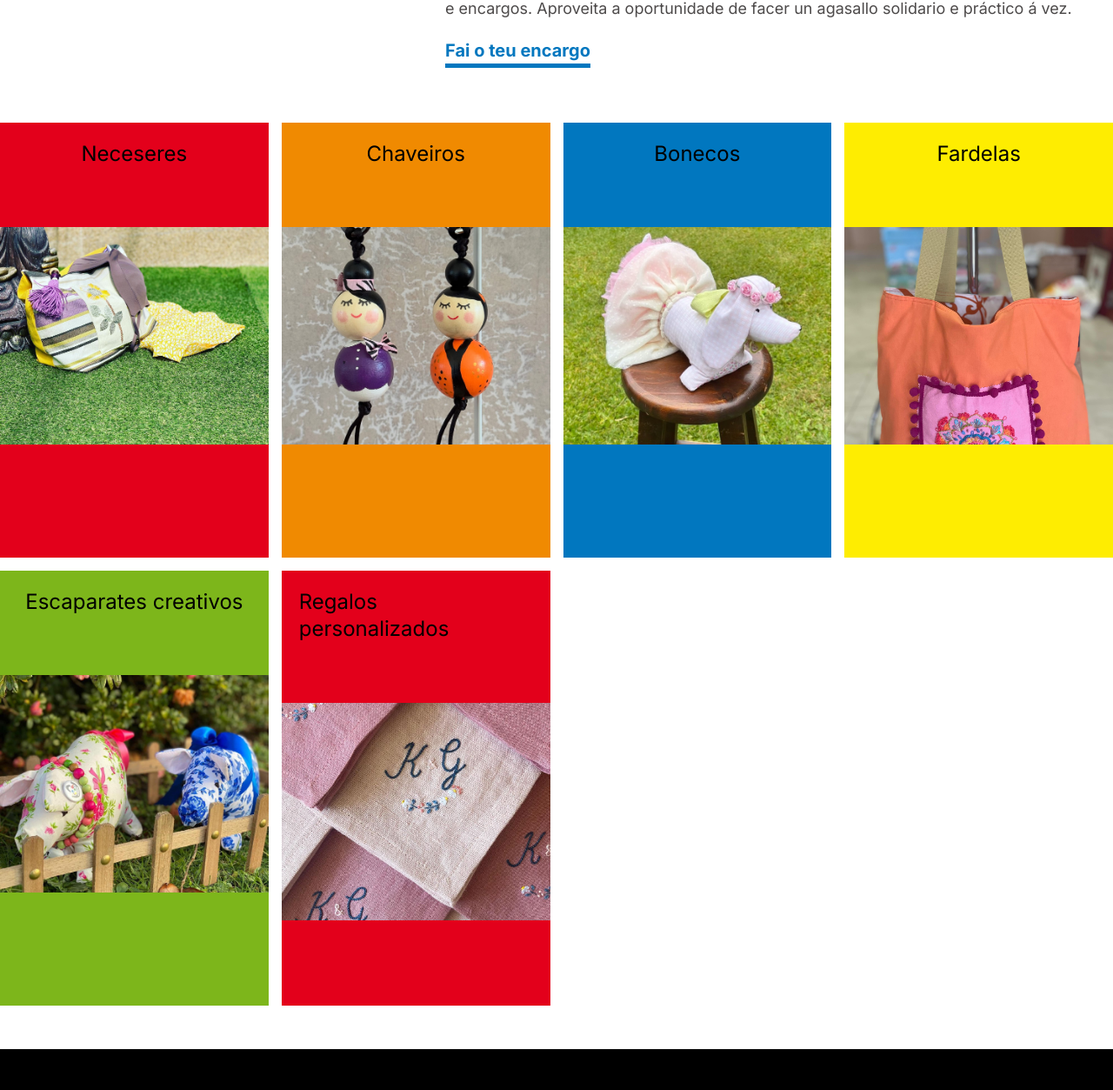
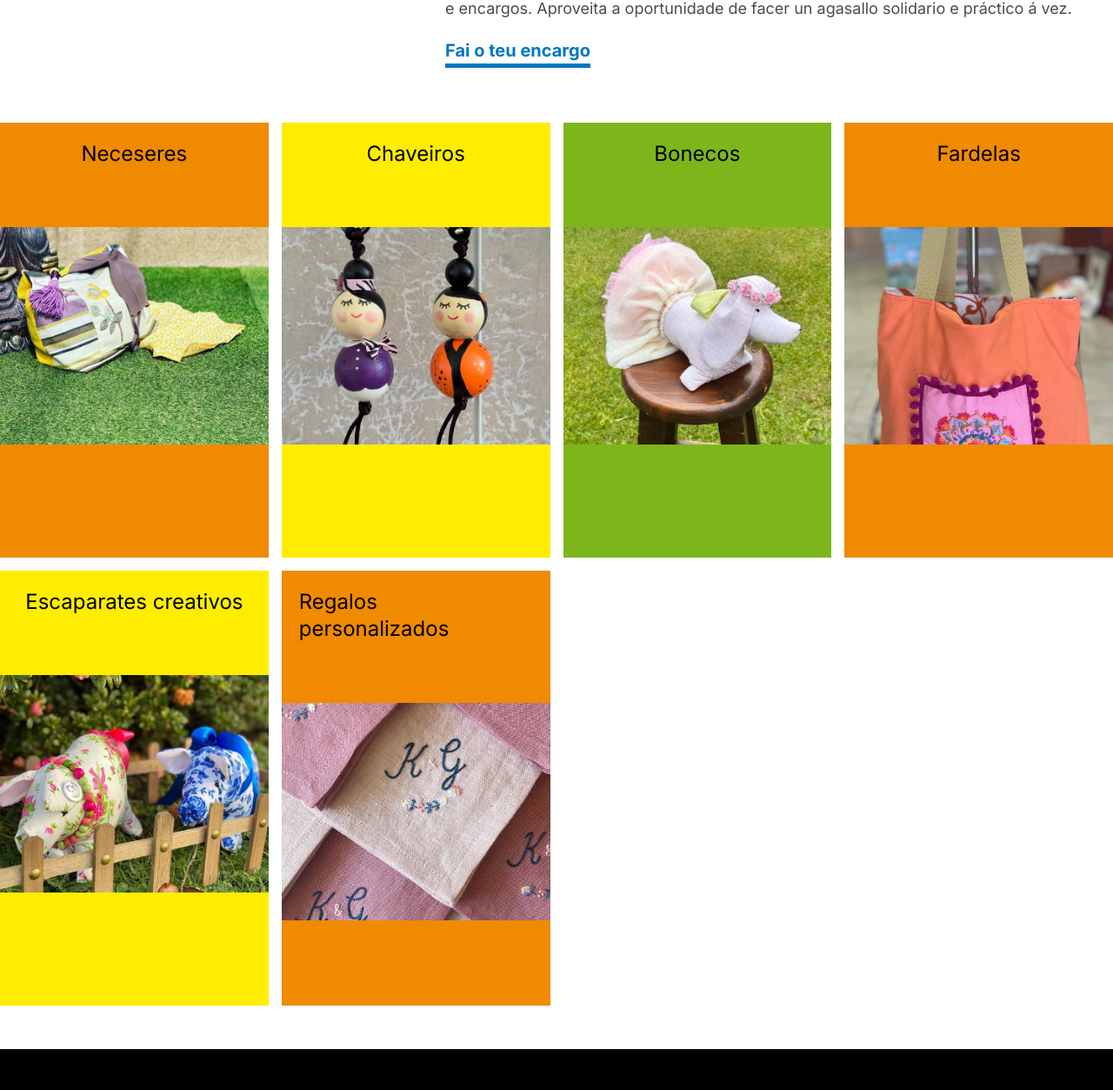
Before and after one commit to mariane120/carabelo, a plain HTML site: page taller.html in a window 1280 px wide. Shown: the part 469-1722 px from the top of the page at 87% size. Drawn offline with Linux system fonts and the light colour scheme; a web font is replaced by a local one.

Commit message:
Update estilosTaller.css
Cor de fondo artigos accesible

```diff
--- a/css/estilosTaller.css
+++ b/css/estilosTaller.css
@@ -50,26 +50,27 @@
 }
 
 .neceser {
-  background-color: #e3001b;
+  background-color: #f08a01;
 }
 
 .chaveiro {
+  background-color: #feed01;
+}
+
+.boneco {
+  background-color: #7db61b;
+}
+
+.fardela {
   background-color: #f08a01;
 }
 
-.boneco {
-  background-color: #0177bf;
-}
-
-.fardela {
+.escaparate {
   background-color: #feed01;
 }
 
-.escaparate {
-  background-color: #7db61b;
-}
 .regalo {
-  background-color: #e3001b;
+  background-color: #f08a01;
 }
 
 /*Media queries*/
```
